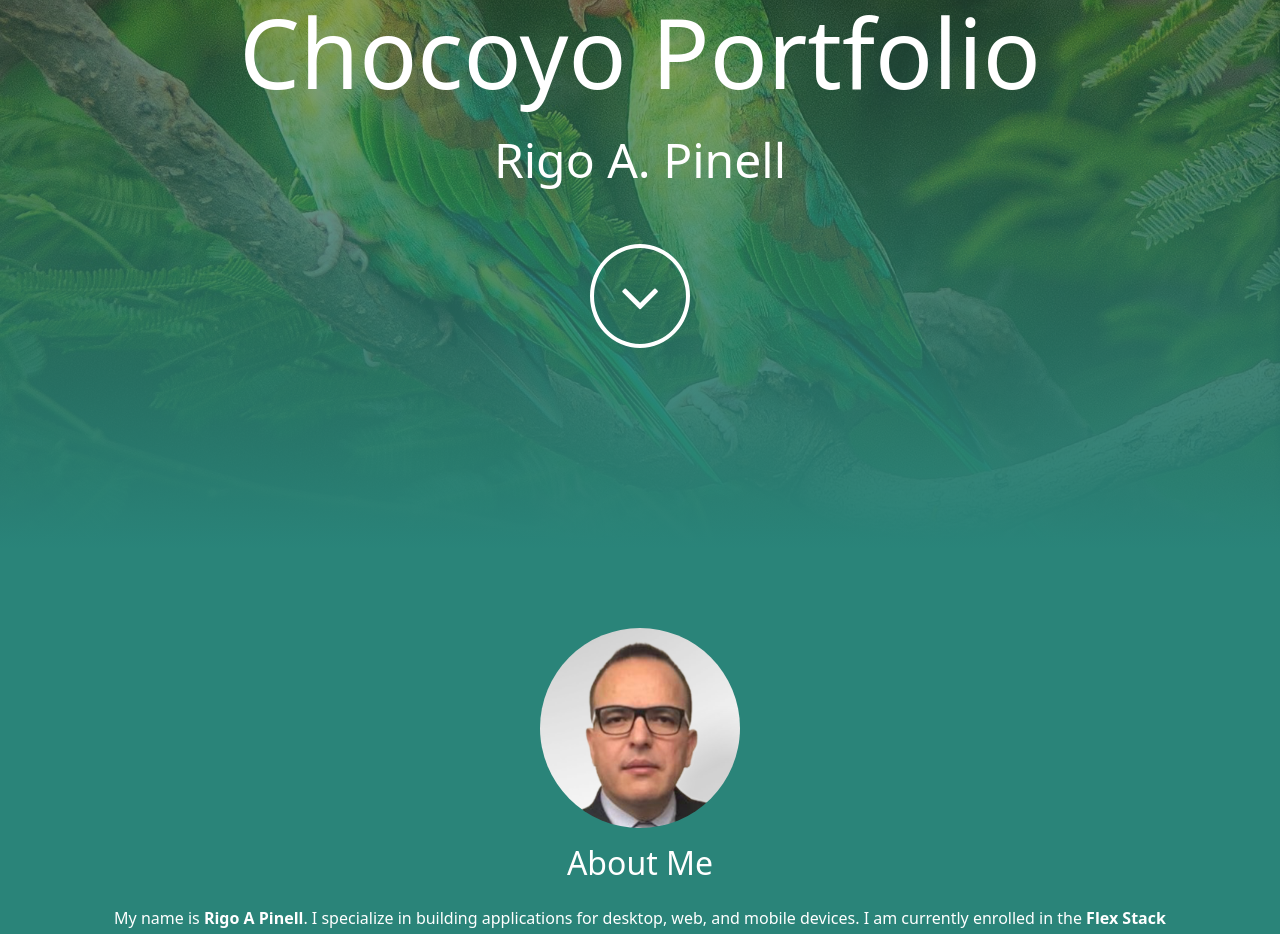
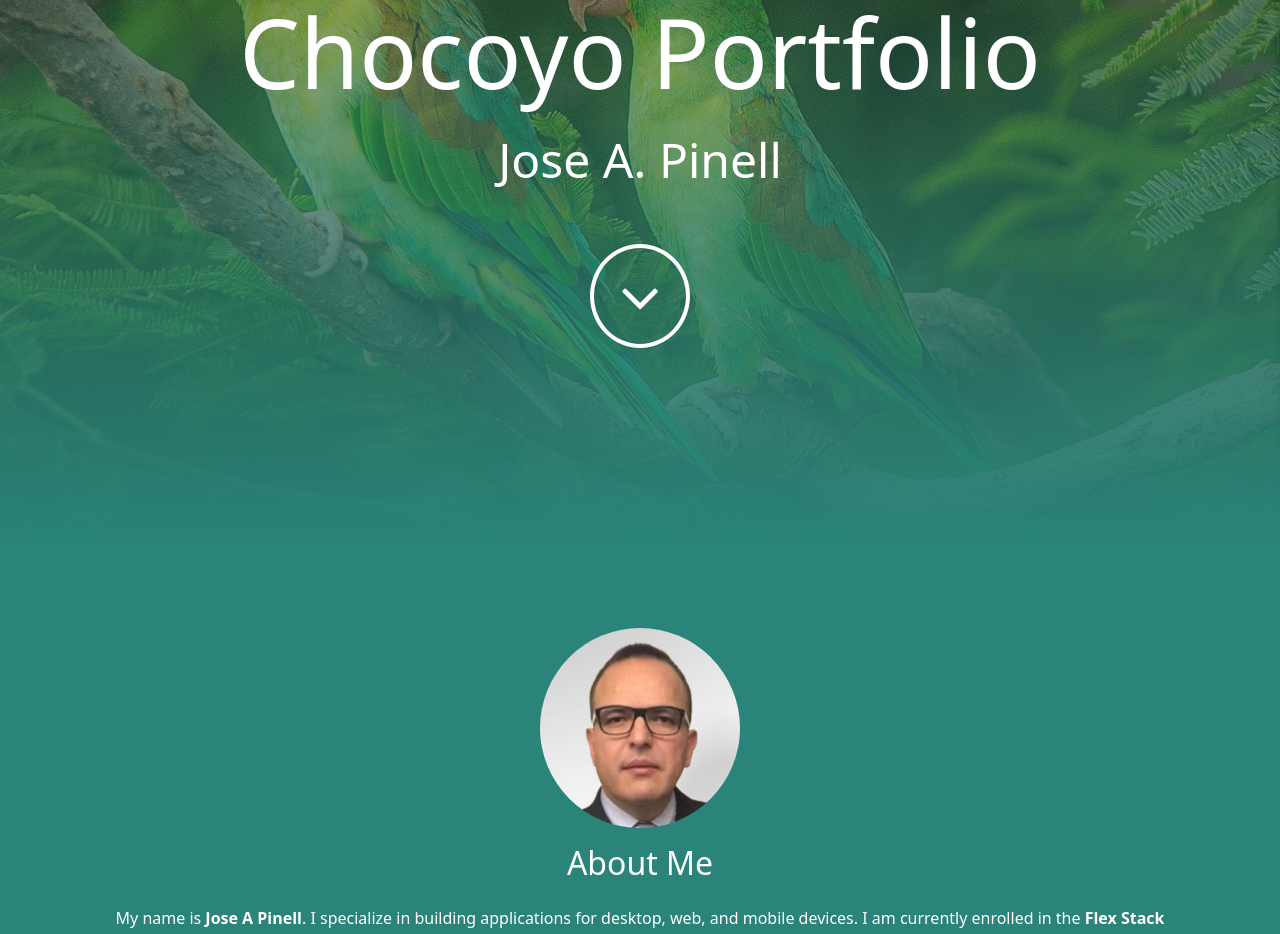
Before and after one commit to japinell/KU-CBC-Homework-20-React-Portfolio, a React (Create React App) app: page / in a window 1280 px wide. Shown: the part 280-1214 px from the top of the page. Built offline with nearby package versions, Linux system fonts and the light colour scheme.

Commit message:
Updated contact information

```diff
--- a/src/components/About.js
+++ b/src/components/About.js
@@ -9,13 +9,13 @@ function About({ handlePageChange }) {
       <div className="container">
         <img
           src="./assets/images/picture.jpg"
-          alt="Portrait of Rigo A. Pinell"
+          alt="Portrait of Jose A. Pinell"
           className="profile-image"
         />
         <h2>About Me</h2>
         <div className="card-body text-justify">
           <p className="card-text">
-            My name is <strong>Rigo A Pinell</strong>. I specialize in building
+            My name is <strong>Jose A Pinell</strong>. I specialize in building
             applications for desktop, web, and mobile devices. I am currently
             enrolled in the
             <strong> Flex Stack Coding Boot Camp </strong> at
--- a/src/components/Hero.js
+++ b/src/components/Hero.js
@@ -8,7 +8,7 @@ function Hero() {
     <div className="container-fluid hero" id="splash">
       <div className="container">
         <h1>Chocoyo Portfolio</h1>
-        <span className="lead">Rigo A. Pinell</span>
+        <span className="lead">Jose A. Pinell</span>
         <span className="arrow">
           <a href="#about">
             <i className="fa fa-angle-down"></i>
--- a/src/components/Resume.js
+++ b/src/components/Resume.js
@@ -17,7 +17,7 @@ function Resume({ handlePageChange }) {
         </h4>
         <div className="card-body text-justify">
           <p className="card-text">
-            My name is <strong>Rigo A Pinell</strong>. I specialize in building
+            My name is <strong>Jose A Pinell</strong>. I specialize in building
             applications for desktop, web, and mobile devices. I am currently
             enrolled in the
             <strong> Flex Stack Coding Boot Camp </strong> at
```
